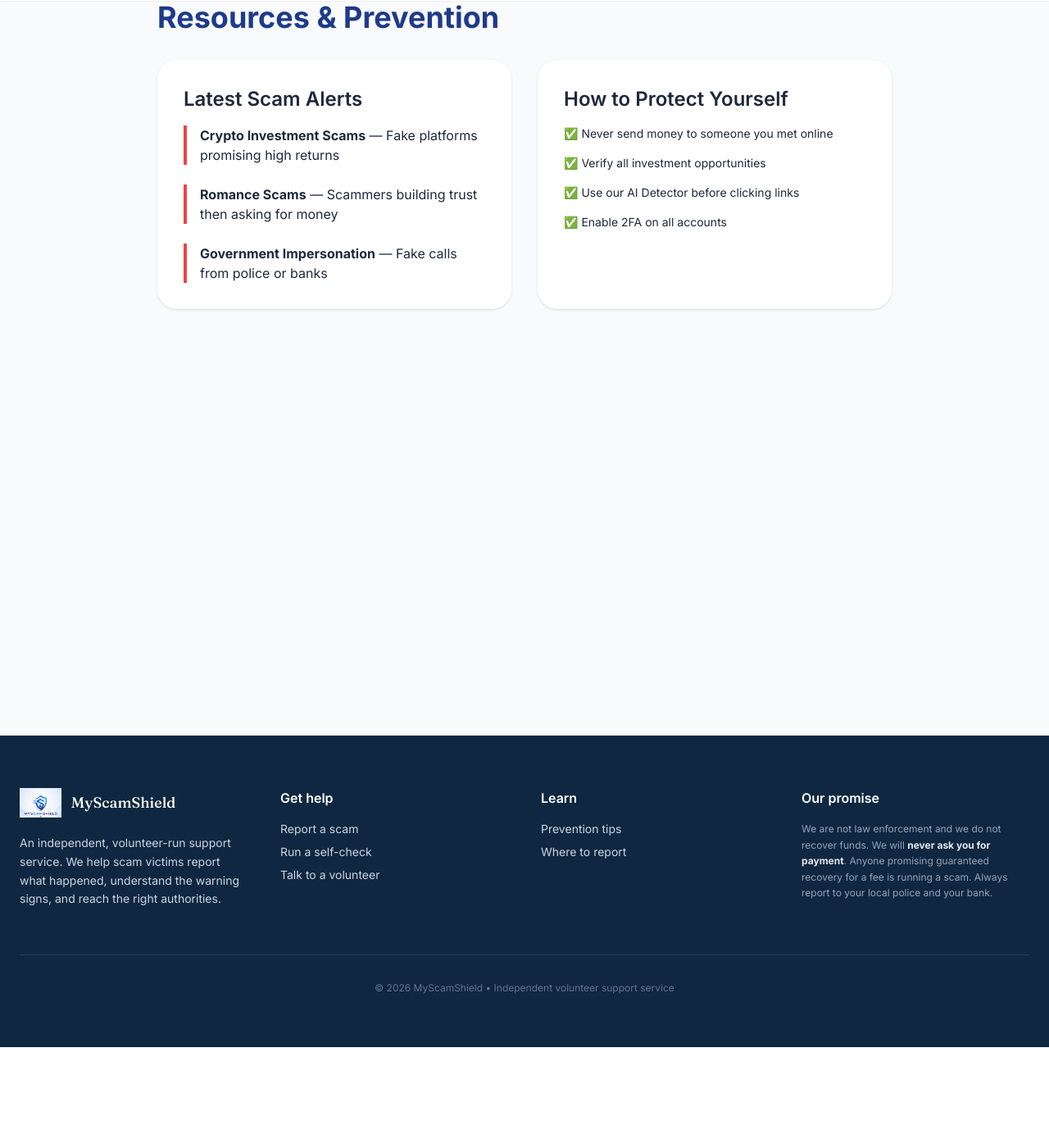
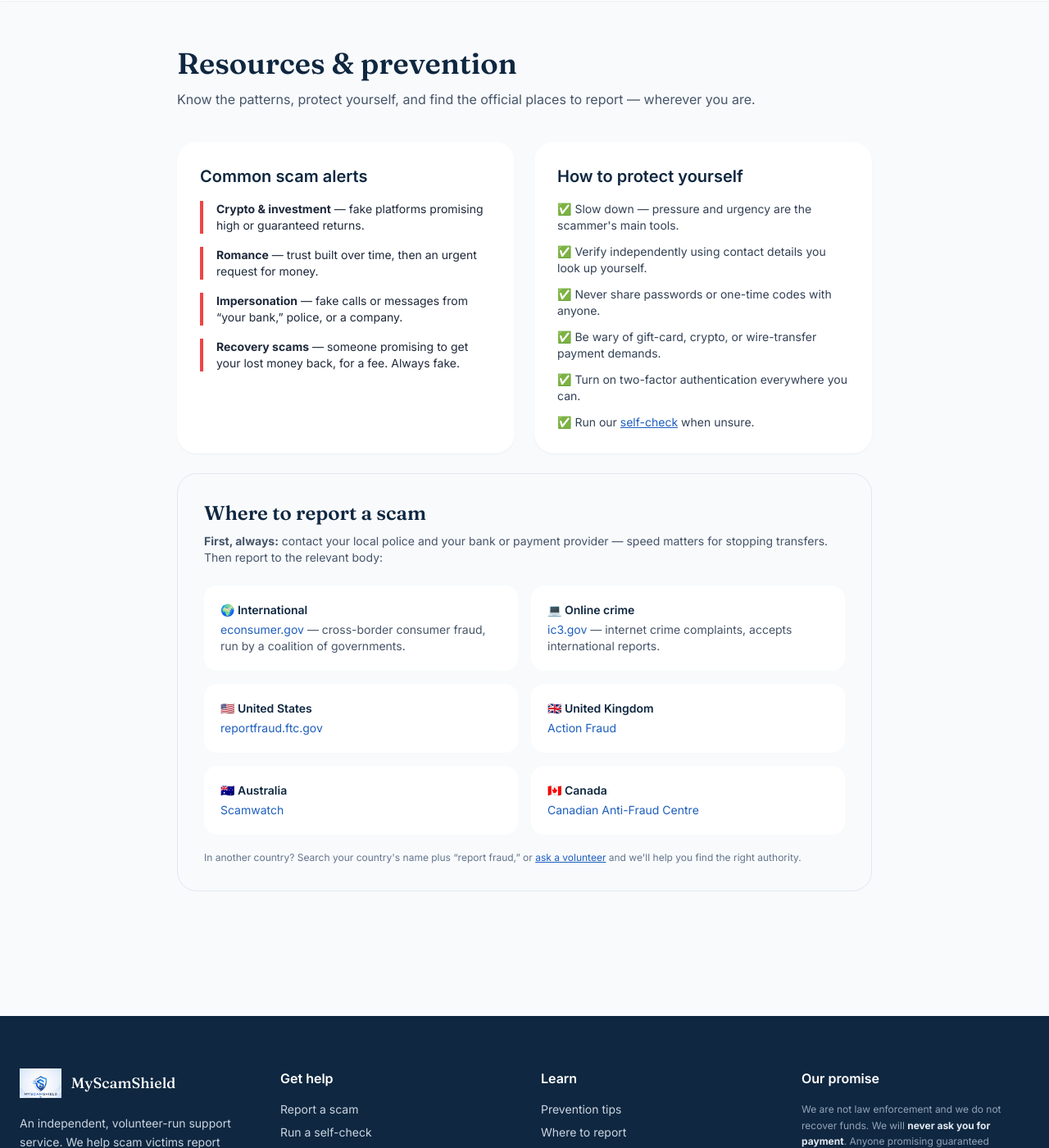
Before and after one commit to care3653-a11y/myscampage, a Flask app: page /resources in a window 1280 px wide. Shown: the part 107-1507 px from the top of the page at 82% size. Before the commit the page ends 1384 px from the top, so only its background shows below. Run offline with Flask 3, Linux system fonts and the light colour scheme; some libraries are stand-ins or nearby versions.

Commit message:
Add files via upload

```diff
--- a/templates/resources.html
+++ b/templates/resources.html
@@ -1,33 +1,68 @@
 {% extends "base.html" %}
+{% block title %}Resources — MyScamShield{% endblock %}
 {% block content %}
-<div class="max-w-4xl mx-auto">
-  <h1 class="text-4xl font-bold text-blue-900 mb-8">Resources & Prevention</h1>
+<div class="max-w-4xl mx-auto px-6 py-14">
+  <h1 class="font-display text-4xl font-semibold text-ink mb-3">Resources &amp; prevention</h1>
+  <p class="text-slate-600 mb-10">Know the patterns, protect yourself, and find the official places to report — wherever you are.</p>
 
-  <div class="grid md:grid-cols-2 gap-8">
-    <div class="bg-white p-8 rounded-3xl shadow">
-      <h3 class="font-semibold text-2xl mb-4">Latest Scam Alerts</h3>
-      <ul class="space-y-6">
-        <li class="border-l-4 border-red-500 pl-4">
-          <strong>Crypto Investment Scams</strong> — Fake platforms promising high returns
-        </li>
-        <li class="border-l-4 border-red-500 pl-4">
-          <strong>Romance Scams</strong> — Scammers building trust then asking for money
-        </li>
-        <li class="border-l-4 border-red-500 pl-4">
-          <strong>Government Impersonation</strong> — Fake calls from police or banks
-        </li>
+  <div class="grid md:grid-cols-2 gap-6 mb-6">
+    <div class="bg-white p-7 rounded-3xl shadow-sm">
+      <h3 class="font-semibold text-xl text-ink mb-4">Common scam alerts</h3>
+      <ul class="space-y-4 text-sm">
+        <li class="border-l-4 border-red-500 pl-4"><strong>Crypto &amp; investment</strong> — fake platforms promising high or guaranteed returns.</li>
+        <li class="border-l-4 border-red-500 pl-4"><strong>Romance</strong> — trust built over time, then an urgent request for money.</li>
+        <li class="border-l-4 border-red-500 pl-4"><strong>Impersonation</strong> — fake calls or messages from “your bank,” police, or a company.</li>
+        <li class="border-l-4 border-red-500 pl-4"><strong>Recovery scams</strong> — someone promising to get your lost money back, for a fee. Always fake.</li>
       </ul>
     </div>
 
-    <div class="bg-white p-8 rounded-3xl shadow">
-      <h3 class="font-semibold text-2xl mb-4">How to Protect Yourself</h3>
-      <ul class="space-y-4 text-sm">
-        <li>✅ Never send money to someone you met online</li>
-        <li>✅ Verify all investment opportunities</li>
-        <li>✅ Use our AI Detector before clicking links</li>
-        <li>✅ Enable 2FA on all accounts</li>
+    <div class="bg-white p-7 rounded-3xl shadow-sm">
+      <h3 class="font-semibold text-xl text-ink mb-4">How to protect yourself</h3>
+      <ul class="space-y-3 text-sm text-slate-700">
+        <li>✅ Slow down — pressure and urgency are the scammer's main tools.</li>
+        <li>✅ Verify independently using contact details you look up yourself.</li>
+        <li>✅ Never share passwords or one-time codes with anyone.</li>
+        <li>✅ Be wary of gift-card, crypto, or wire-transfer payment demands.</li>
+        <li>✅ Turn on two-factor authentication everywhere you can.</li>
+        <li>✅ Run our <a href="/self-check" class="text-brand underline">self-check</a> when unsure.</li>
       </ul>
     </div>
   </div>
+
+  <!-- Reporting directory -->
+  <div id="report-channels" class="bg-slate-50 border border-slate-200 rounded-3xl p-8 scroll-mt-24">
+    <h3 class="font-display text-2xl font-semibold text-ink mb-2">Where to report a scam</h3>
+    <p class="text-sm text-slate-600 mb-6">
+      <strong>First, always:</strong> contact your local police and your bank or payment
+      provider — speed matters for stopping transfers. Then report to the relevant body:
+    </p>
+    <div class="grid sm:grid-cols-2 gap-4 text-sm">
+      <div class="bg-white rounded-2xl p-5">
+        <p class="font-semibold text-ink mb-1">🌍 International</p>
+        <p class="text-slate-600"><a class="text-brand hover:underline" href="https://econsumer.gov" target="_blank" rel="noopener">econsumer.gov</a> — cross-border consumer fraud, run by a coalition of governments.</p>
+      </div>
+      <div class="bg-white rounded-2xl p-5">
+        <p class="font-semibold text-ink mb-1">💻 Online crime</p>
+        <p class="text-slate-600"><a class="text-brand hover:underline" href="https://www.ic3.gov" target="_blank" rel="noopener">ic3.gov</a> — internet crime complaints, accepts international reports.</p>
+      </div>
+      <div class="bg-white rounded-2xl p-5">
+        <p class="font-semibold text-ink mb-1">🇺🇸 United States</p>
+        <p class="text-slate-600"><a class="text-brand hover:underline" href="https://reportfraud.ftc.gov" target="_blank" rel="noopener">reportfraud.ftc.gov</a></p>
+      </div>
+      <div class="bg-white rounded-2xl p-5">
+        <p class="font-semibold text-ink mb-1">🇬🇧 United Kingdom</p>
+        <p class="text-slate-600"><a class="text-brand hover:underline" href="https://www.actionfraud.police.uk" target="_blank" rel="noopener">Action Fraud</a></p>
+      </div>
+      <div class="bg-white rounded-2xl p-5">
+        <p class="font-semibold text-ink mb-1">🇦🇺 Australia</p>
+        <p class="text-slate-600"><a class="text-brand hover:underline" href="https://www.scamwatch.gov.au" target="_blank" rel="noopener">Scamwatch</a></p>
+      </div>
+      <div class="bg-white rounded-2xl p-5">
+        <p class="font-semibold text-ink mb-1">🇨🇦 Canada</p>
+        <p class="text-slate-600"><a class="text-brand hover:underline" href="https://antifraudcentre-centreantifraude.ca" target="_blank" rel="noopener">Canadian Anti-Fraud Centre</a></p>
+      </div>
+    </div>
+    <p class="text-xs text-slate-500 mt-5">In another country? Search your country's name plus “report fraud,” or <button onclick="openChat()" class="text-brand underline">ask a volunteer</button> and we'll help you find the right authority.</p>
+  </div>
 </div>
 {% endblock %}
```
Also changed, not shown: templates/selfcheck.html (added, +236 -0 lines), templates/support.html (+44 -43 lines).
